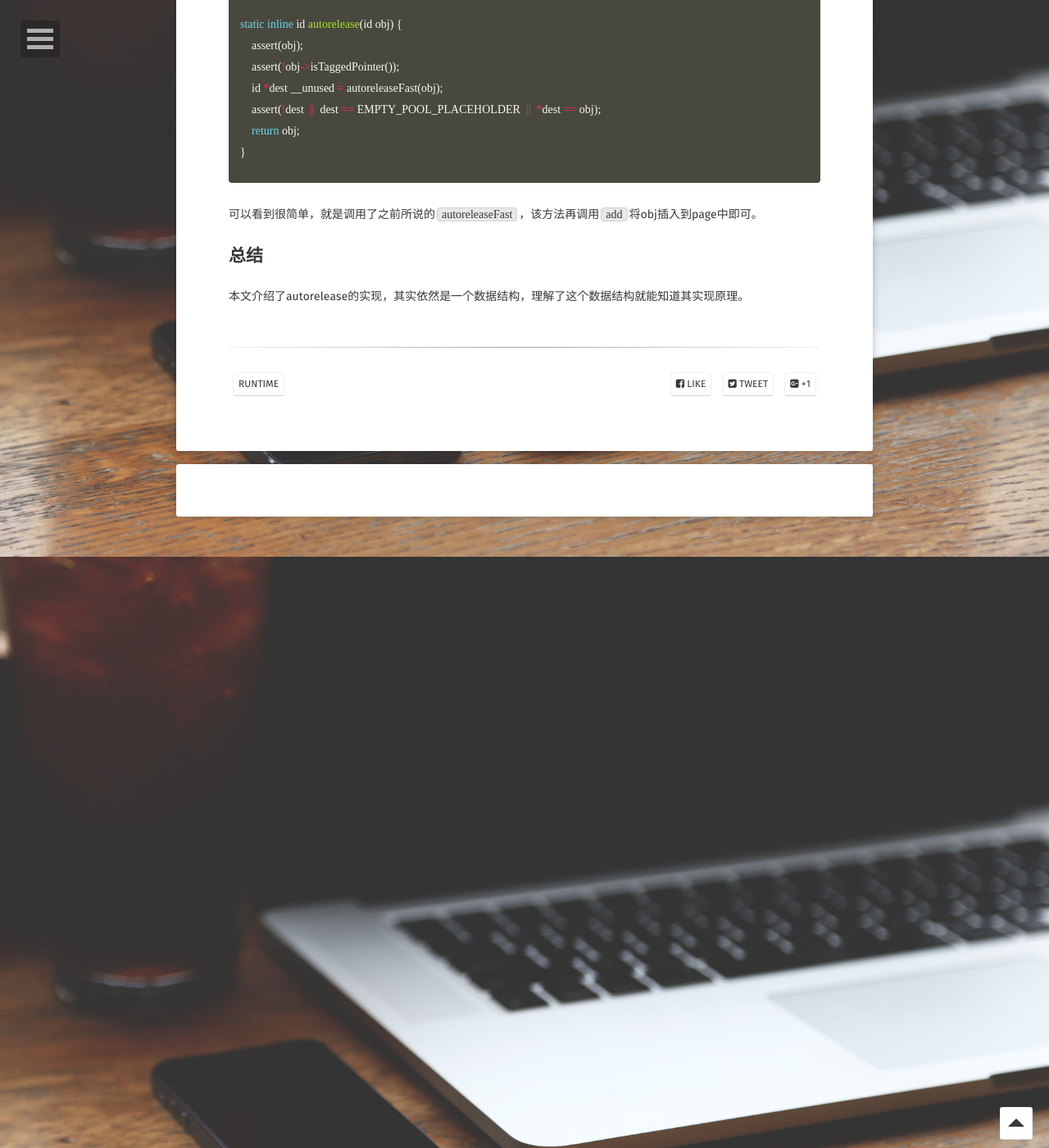
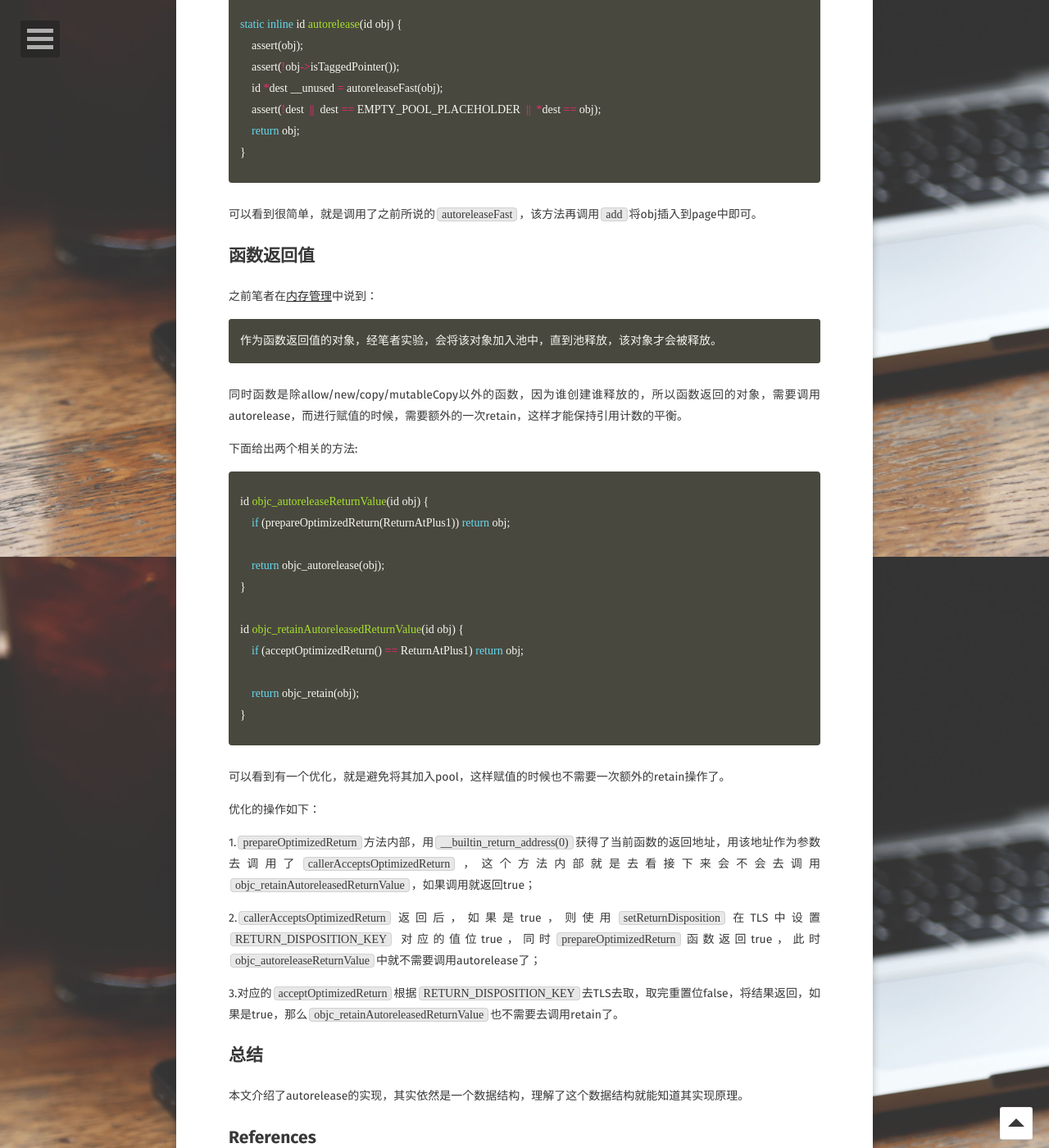
Before and after one commit to longjianjiang/longjianjiang.github.io, a Jekyll site: the page built from _posts/2019-04-16-runtime-source-code-autorelease.md, in a window 1280 px wide and 1400 px high, scrolled down 6521 px. Shown: the whole window at 82% size. Built offline with Jekyll 4.4.1, drawn with Linux system fonts in a browser that asks for light colours; some web fonts are replaced; comment, search, counter and statistics services are not loaded; some of the changed text lies outside the part shown.

Commit message:
Update(auto commit)

````diff
--- a/_posts/2019-04-16-runtime-source-code-autorelease.md
+++ b/_posts/2019-04-16-runtime-source-code-autorelease.md
@@ -252,6 +252,46 @@ static inline id autorelease(id obj) {
 
 可以看到很简单，就是调用了之前所说的`autoreleaseFast`，该方法再调用`add`将obj插入到page中即可。
 
+## 函数返回值
+
+之前笔者在[内存管理](http://www.longjianjiang.com/memory-management/)中说到：
+
+```
+作为函数返回值的对象，经笔者实验，会将该对象加入池中，直到池释放，该对象才会被释放。
+```
+
+同时函数是除allow/new/copy/mutableCopy以外的函数，因为谁创建谁释放的，所以函数返回的对象，需要调用autorelease，而进行赋值的时候，需要额外的一次retain，这样才能保持引用计数的平衡。
+
+下面给出两个相关的方法:
+
+{% highlight cpp %}
+id objc_autoreleaseReturnValue(id obj) {
+    if (prepareOptimizedReturn(ReturnAtPlus1)) return obj;
+
+    return objc_autorelease(obj);
+}
+
+id objc_retainAutoreleasedReturnValue(id obj) {
+    if (acceptOptimizedReturn() == ReturnAtPlus1) return obj;
+
+    return objc_retain(obj);
+}
+{% endhighlight %}
+
+可以看到有一个优化，就是避免将其加入pool，这样赋值的时候也不需要一次额外的retain操作了。
+
+优化的操作如下：
+
+1.`prepareOptimizedReturn`方法内部，用`__builtin_return_address(0)`获得了当前函数的返回地址，用该地址作为参数去调用了`callerAcceptsOptimizedReturn`，这个方法内部就是去看接下来会不会去调用`objc_retainAutoreleasedReturnValue`，如果调用就返回true；
+
+2.`callerAcceptsOptimizedReturn`返回后，如果是true，则使用`setReturnDisposition`在TLS中设置 `RETURN_DISPOSITION_KEY` 对应的值位true，同时`prepareOptimizedReturn`函数返回true，此时`objc_autoreleaseReturnValue`中就不需要调用autorelease了；
+
+3.对应的`acceptOptimizedReturn`根据`RETURN_DISPOSITION_KEY`去TLS去取，取完重置位false，将结果返回，如果是true，那么`objc_retainAutoreleasedReturnValue`也不需要去调用retain了。
+
 ## 总结
 
 本文介绍了autorelease的实现，其实依然是一个数据结构，理解了这个数据结构就能知道其实现原理。
+
+## References
+
+[http://blog.sunnyxx.com/2014/10/15/behind-autorelease/](http://blog.sunnyxx.com/2014/10/15/behind-autorelease/)
````
Also changed, not shown: _posts/2018-12-20-runtime-source-code-start.md (+11 -11 lines), _posts/2019-03-22-memory-management.md (+1 -1 lines).
